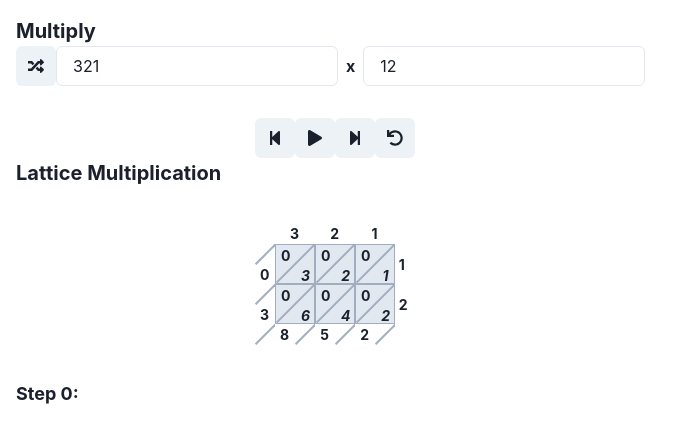
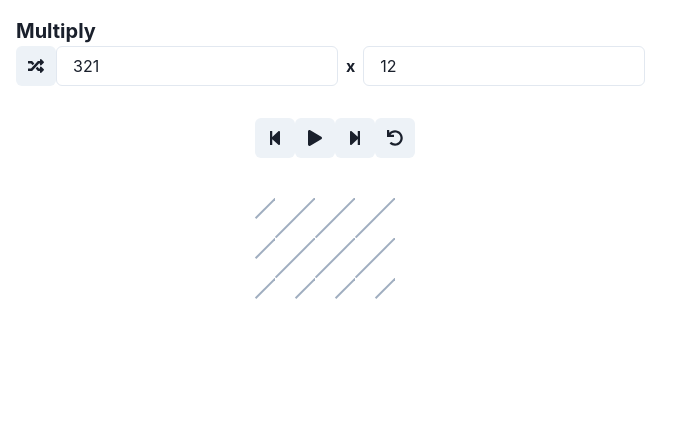
Before and after one commit to sgilroy/lattice-multiplication-teacher, a React (Vite) app: page / in a window 1280 px wide. Shown: the top 442 px of the page, without its empty margins (0-692 px from the left). Built offline with nearby package versions, Linux system fonts and the light colour scheme.

Commit message:
Progressive grid states for solution steps

```diff
--- a/src/components/LatticeGrid.tsx
+++ b/src/components/LatticeGrid.tsx
@@ -1,8 +1,8 @@
 import { Box, Flex, Text } from "@chakra-ui/react";
 
 interface LatticeGridProps {
-  multiplicand: number;
-  multiplier: number;
+  multiplicand: number[];
+  multiplier: number[];
   lattice: number[][][];
   totalsBottom: number[];
   totalsLeft: number[];
@@ -30,22 +30,17 @@
   totalsBottom,
   totalsLeft,
 }: LatticeGridProps) {
-  const multiplicandDigits = multiplicand.toString().split("").map(Number);
-  const multiplierDigits = multiplier.toString().split("").map(Number);
-  const numColumns = multiplicandDigits.length;
-  const numRows = multiplierDigits.length;
+  const numColumns = multiplicand.length;
+  const numRows = multiplier.length;
   const cellSize = 40;
   const diagonalLength = Math.sqrt(cellSize * cellSize * 2);
 
   return (
     <Box>
-      <Text fontSize="xl" fontWeight="bold" mb={4}>
-        Lattice Multiplication
-      </Text>
       <Flex direction="column" align="center" justify="center">
         <Flex direction="row" align="center" justify="center">
           <Box w={`${cellSize}px`} h={`${cellSize}px`} />
-          {multiplicandDigits.map((digit, index) => (
+          {multiplicand.map((digit, index) => (
             <Box
               key={index}
               w={`${cellSize}px`}
@@ -53,6 +48,7 @@
               display="flex"
               alignItems="flex-end"
             >
+              {!Number.isNaN(digit) && (
                 <Text
                   fontSize="sm"
                   fontWeight="bold"
@@ -61,12 +57,13 @@
                 >
                   {digit}
                 </Text>
+              )}
             </Box>
           ))}
           <Box w={`${cellSize}px`} h={`${cellSize}px`} />
         </Flex>
         {[...Array(numRows + 1)].map((_, rowIndex) => {
-          const digit = multiplierDigits[rowIndex];
+          const digit = multiplier[rowIndex];
           return (
             <Flex
               key={rowIndex}
@@ -160,9 +157,11 @@
                 display="flex"
                 alignItems="center"
               >
+                {!Number.isNaN(digit) && (
                   <Text fontSize="sm" fontWeight="bold" marginLeft={1}>
                     {digit}
                   </Text>
+                )}
               </Box>
             </Flex>
           );
--- a/src/components/LatticeSolutionSteps.tsx
+++ b/src/components/LatticeSolutionSteps.tsx
@@ -14,14 +14,20 @@
   multiplier: number;
 }
 
+interface SolutionStep {
+  multiplicand: number[];
+  multiplier: number[];
+  lattice: number[][][];
+  totalsBottom: number[];
+  totalsLeft: number[];
+}
+
 function LatticeSolutionSteps({
   multiplicand,
   multiplier,
 }: LatticeSolutionStepsProps) {
   const [currentStep, setCurrentStep] = useState(0);
-  const [lattice, setLattice] = useState<number[][][]>([]);
-  const [totalsBottom, setTotalsBottom] = useState<number[]>([]);
-  const [totalsLeft, setTotalsLeft] = useState<number[]>([]);
+  const [solutionSteps, setSolutionSteps] = useState<SolutionStep[]>([]);
   const [solution, setSolution] = useState<number[]>([]);
   const [isPlaying, setIsPlaying] = useState(false);
 
@@ -69,10 +75,35 @@
     if (carry > 0) {
       solution.unshift(carry);
     }
-    setLattice(lattice);
-    setTotalsBottom(totalsBottom);
-    setTotalsLeft(totalsLeftPadded);
     setSolution(solution);
+
+    const steps: SolutionStep[] = [];
+    for (let i = 0; i <= 7; i++) {
+      const step: SolutionStep = {
+        multiplicand:
+          i >= 1
+            ? multiplicandDigits
+            : Array(multiplicandDigits.length).fill(undefined).map(Number),
+        multiplier:
+          i >= 2
+            ? multiplierDigits
+            : Array(multiplierDigits.length).fill(undefined).map(Number),
+        lattice: [],
+        totalsBottom: [],
+        totalsLeft: [],
+      };
+      if (i >= 4) {
+        step.lattice = lattice;
+      }
+      if (i >= 5) {
+        step.totalsBottom = totalsBottom;
+      }
+      if (i >= 6) {
+        step.totalsLeft = totalsLeftPadded;
+      }
+      steps.push(step);
+    }
+    setSolutionSteps(steps);
   }, [multiplicand, multiplier]);
 
   useEffect(() => {
@@ -112,6 +143,8 @@
     setIsPlaying(false);
   };
 
+  const currentSolutionStep = solutionSteps[currentStep];
+
   return (
     <Box>
       <Flex direction="row" align="center" justify="center" mt={4}>
@@ -139,14 +172,17 @@
           onClick={handleResetClick}
           disabled={currentStep === 0}
         />
-      </Flex>{" "}
+      </Flex>
+      {currentSolutionStep && (
         <LatticeGrid
-        multiplicand={multiplicand}
-        multiplier={multiplier}
-        lattice={lattice}
-        totalsBottom={totalsBottom}
-        totalsLeft={totalsLeft}
+          multiplicand={currentSolutionStep.multiplicand}
+          multiplier={currentSolutionStep.multiplier}
+          lattice={currentSolutionStep.lattice}
+          totalsBottom={currentSolutionStep.totalsBottom}
+          totalsLeft={currentSolutionStep.totalsLeft}
         />
+      )}
+      {currentStep > 0 && (
         <Text fontSize="lg" fontWeight="bold" mt={4}>
           Step {currentStep}:
           {currentStep === 1 &&
@@ -157,11 +193,18 @@
           {currentStep === 4 &&
             ` Multiply each digit of the multiplicand by each digit of the multiplier`}
           {currentStep === 5 &&
-          ` Add up the ones diagonals: ${totalsBottom.join(" + ")}`}
+            ` Starting from the right, add up the diagonals: ${currentSolutionStep.totalsBottom
+              .slice()
+              .reverse()
+              .join(", ")}`}
           {currentStep === 6 &&
-          ` Add up the tens diagonals: ${totalsLeft.join(" + ")}`}
+            ` Continue adding diagonals for the left side, bottom to top: ${currentSolutionStep.totalsLeft
+              .slice()
+              .reverse()
+              .join(", ")}`}
           {currentStep === 7 && ` Write out the solution: ${solution.join("")}`}
         </Text>
+      )}
     </Box>
   );
 }
```
Lines whose indentation alone changed are shown as unchanged.
